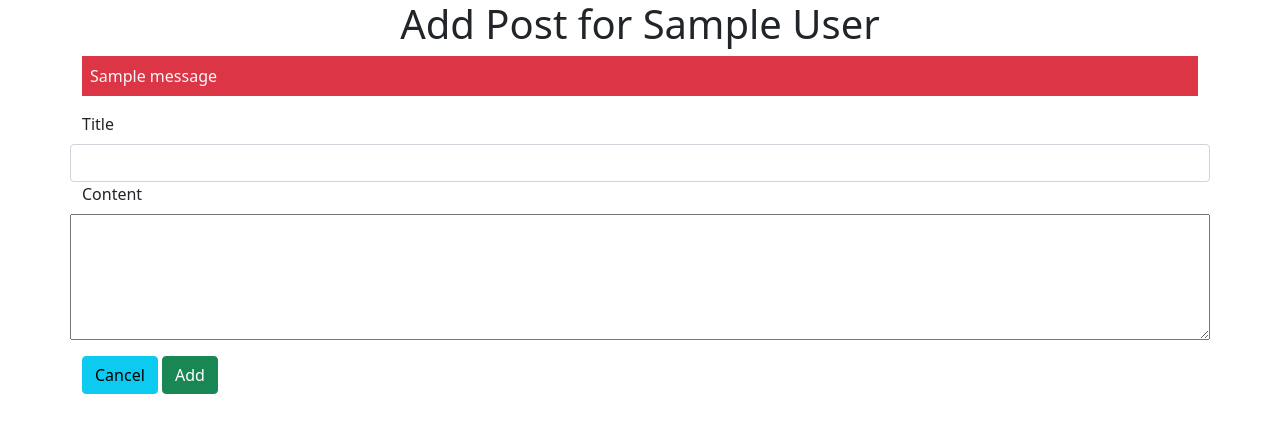
After one commit to TheLordZee/sqlalchemy, a Flask app: page /users/1/posts/new in a window 1280 px wide. The commit adds this page. Shown: the top 433 px of the page. Run offline with Flask 2, Linux system fonts and the light colour scheme; tables that the repository leaves empty hold one stand-in row (values such as "Sample post"); one stand-in notice (Sample message) is shown.

Commit message:
finished part 2

```diff
--- a/app.py
+++ b/app.py
@@ -2,25 +2,28 @@
 
 from flask import *
 from models import *
+from datetime import *
 
 app = Flask(__name__)
 app.config['SQLALCHEMY_DATABASE_URI'] = 'postgresql:///blogly'
 app.config['SQLALCHEMY_TRACK_MODIFICATIONS'] = False
 app.config['SQLALCHEMY_ECHO'] = True
+app.config['SECRET_KEY'] = 'h7f4oubh487fbybqp8YE9P'
 
 connect_db(app)
 db.create_all()
 
 @app.route('/')
-def reroute():
-    return redirect('/users')
+def show_home():
+    posts = Post.query.order_by(Post.created_at.desc()).limit(5)
+    return render_template('home.html', posts=posts)
 
 @app.route('/users')
 def show_list():
     """Shows List of users"""
 
     users = User.query.all()
-    return render_template('home.html', users=users)
+    return render_template('users.html', users=users)
 
 
 @app.route('/users/new-user')
@@ -38,6 +41,14 @@ def make_user():
     url = request.form['img-url']
     if url == '':
         url = "/static/default.png"
+        if first_name == '':
+            flash('First Name Required')
+
+    if last_name == '':
+        flash('Last Name required')
+
+    if (first_name == "") or (last_name == ""):
+        return redirect(f'/users/new-user')
 
     new_user = User(first_name=first_name,
                     last_name=last_name,
@@ -53,7 +64,8 @@ def show_user(user_id):
     """Shows detail about a user"""
 
     user = User.query.get_or_404(user_id)
-    return render_template('user.html', user=user)
+    posts = Post.query.filter(Post.user_id==user_id).all()
+    return render_template('user.html', user=user, posts=posts)
 
 @app.route('/users/<int:user_id>/edit')
 def edit_form(user_id):
@@ -72,6 +84,15 @@ def edit_user(user_id):
     if url == '':
         url = "/static/default.png"
 
+    if first_name == '':
+        flash('First Name Required')
+
+    if last_name == '':
+        flash('Last Name required')
+
+    if (first_name == "") or (last_name == ""):
+        return redirect(f'/users/{user_id}/edit')
+
     user_edit = User.query.get(user_id)
     user_edit.first_name = first_name
     user_edit.last_name = last_name
@@ -89,4 +110,83 @@ def delete_user(user_id):
     User.query.filter(User.id == user_id).delete()
     db.session.commit()
 
-    return redirect('/')
+    return redirect('/users')
+
+@app.route('/posts/<int:post_id>')
+def show_post(post_id):
+    """Displays Post """
+
+    post = Post.query.get(post_id)
+    return render_template('post.html', post=post)
+
+@app.route('/users/<int:user_id>/posts/new')
+def show_post_form(user_id):
+    """Shows form to make new post"""
+
+    user = User.query.get_or_404(user_id)
+    return render_template('post-form.html', user=user)
+
+@app.route('/users/<int:user_id>/posts/new', methods=['POST'])
+def add_post(user_id):
+    """Saves the new post"""
+
+    title = request.form['title-form']
+    content = request.form['content-form']
+    if title == '':
+        flash('Title Required')
+
+    if content == '':
+        flash('Content required')
+
+    if (content == "") or (title == ""):
+        return redirect(f'/users/{user_id}/posts/new')
+
+    new_post = Post(title=title, content=content, user_id=user_id)
+
+    db.session.add(new_post)
+    db.session.commit()
+
+    return redirect(f'/users/{user_id}')
+
+@app.route('/posts/<int:post_id>/edit')
+def show_edit_form(post_id):
+    """Displays form to edit post"""
+
+    post = Post.query.get(post_id)
+    return render_template('post-edit-form.html', post=post)
+
+@app.route('/posts/<int:post_id>/edit', methods=['POST'])
+def edit_post(post_id):
+    """Saves the edit"""
+
+    title = request.form['title-form']
+    content = request.form['content-form']
+    if title == '':
+        flash('Title Required')
+
+    if content == '':
+        flash('Content required')
+
+    if (content == "") or (title == ""):
+        return redirect(f'/posts/{{post_id}}/edit')
+
+    edit_post = Post.query.get(post_id)
+    edit_post.title = title
+    edit_post.content = content
+
+    db.session.add(edit_post)
+    db.session.commit()
+
+    return redirect(f'/posts/{post_id}')
+
+@app.route('/posts/<int:post_id>/delete')
+def delete_post(post_id):
+    """Deletes post"""
+
+    post = Post.query.get(post_id)
+    user_id = post.user_id
+
+    Post.query.filter(Post.id == post_id).delete()
+    db.session.commit()
+
+    return redirect(f'/users/{user_id}')
--- a/models.py
+++ b/models.py
@@ -1,12 +1,14 @@
 """Models for Blogly."""
 from flask_sqlalchemy import SQLAlchemy
+from datetime import *
+
+# curr_time = now.strftime("%a %b %-d %Y, %-I:%M%P")
 
 db = SQLAlchemy()
 
 def connect_db(app):
     db.app = app
     db.init_app(app)
-
 
 class User(db.Model):
     __tablename__ = 'users'
@@ -31,5 +33,34 @@ class User(db.Model):
     img_url = db.Column(db.String(),
                         default='/static/default.png')
 
+    posts = db.relationship('Post',
+                            passive_deletes=True,
+                            backref='user')
+
     def get_full_name(self):
         return f"{self.first_name} {self.last_name}"
+
+class Post(db.Model):
+    __tablename__ = 'posts'
+
+    def __repr__(self):
+        p = self
+        return f"<Post {p.id}, title={p.title}, created_at={p.created_at}, user={p.user.get_full_name()}>"
+
+    id = db.Column(db.Integer,
+                    primary_key=True,
+                    autoincrement=True)
+
+    title = db.Column(db.Text,
+                        nullable=False)
+
+    content = db.Column(db.Text,
+                        nullable=False)
+
+    created_at = db.Column(db.DateTime,
+                            nullable=False,
+                            default = datetime.now())
+
+    user_id = db.Column(db.Integer,
+                        db.ForeignKey('users.id',
+                                    ondelete="CASCADE"))
--- a/templates/base.html
+++ b/templates/base.html
@@ -9,7 +9,7 @@
     <title>{% block title %}{% endblock %}</title>
 </head>
 <body>
-    <h1 class="text-center">Blogly</h1>
+
     <div class="container">
         {% block content %}
         {% endblock %}
--- /dev/null
+++ b/templates/post-form.html
@@ -0,0 +1,32 @@
+{% extends 'base.html' %}
+
+{% block title %}
+New Post
+{% endblock %}
+
+{% block content %}
+<h1 class="text-center">Add Post for {{user.get_full_name()}}</h1>
+<form action="/users/{{user.id}}/posts/new" method="POST">
+    {% with messages = get_flashed_messages() %}
+        {% if messages %}
+        <section class="messages">
+            {% for msg in messages %}
+            <p class="bg-danger text-light p-2">{{msg}}</p>
+            {% endfor %}
+        </section>
+        {% endif %}
+    {% endwith %}
+
+    <div class="row">
+            <label for="title-form" class="form-label">Title</label>
+            <input type="text" name="title-form" class="form-control">
+    </div>
+
+    <div class="row">
+            <label for="content-form"   class="form-label">Content</label>
+            <textarea name="content-form" cols="30" rows="5"></textarea>
+    </div>
+    <a href="/user/{{user.id}}" class="btn btn-info mt-3">Cancel</a>
+    <button class="btn btn-success mt-3">Add</button>
+</form>
+{% endblock %}
```
Also changed, not shown: seed.py (added, +27 -0 lines), templates/edit-form.html (+10 -0 lines), templates/home.html (+7 -9 lines), templates/post-edit-form.html (added, +32 -0 lines), templates/post.html (added, +22 -0 lines), templates/user-form.html (+16 -8 lines), templates/user.html (+19 -13 lines), templates/users.html (added, +20 -0 lines).
